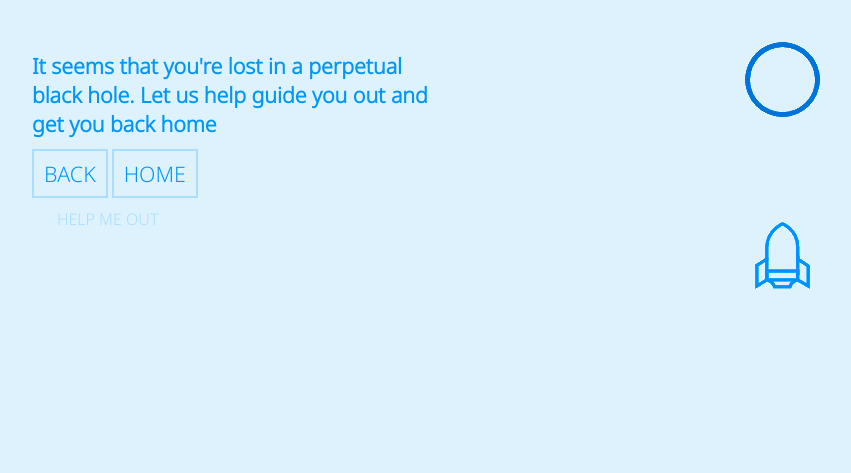
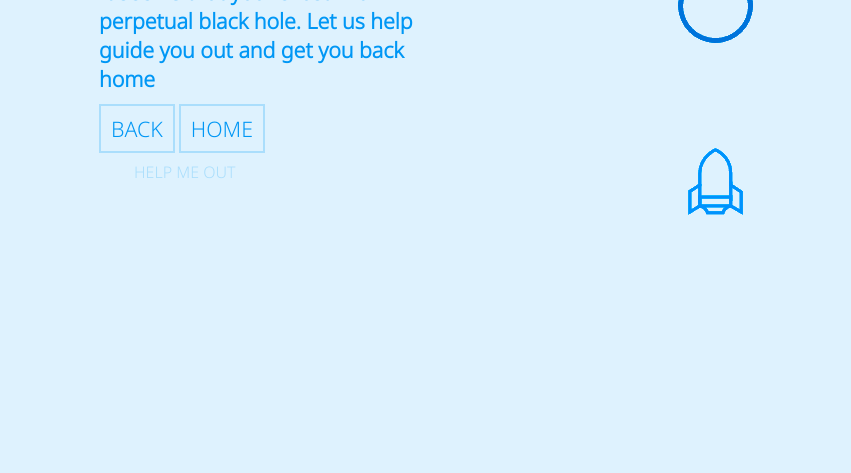
Before and after one commit to BaubasDRSK/02-hmm, a website: page index.html in a window 1280 px wide. Shown: the part 327-800 px from the top of the page, without its empty margins (191-1042 px from the left). Drawn offline with Linux system fonts and the light colour scheme.

Commit message:
style touchup, position with calc()

```diff
--- a/index.html
+++ b/index.html
@@ -10,17 +10,47 @@
     <link rel="preconnect" href="https://fonts.gstatic.com" crossorigin>
     <link href="https://fonts.googleapis.com/css2?family=Noto+Sans:wght@100;300&display=swap" rel="stylesheet">
 
+    <style>
+        body{background-color: #DEF2FE;}
+
+        main{
+            width: 700px;
+            margin-left:calc((100% - 700px) / 2);
+            margin-top: 2vw;
+            display: inline-block;}
+
+        h1{font-size:100px; font-family: 'Noto Sans', sans-serif;  font-weight: 100; color:#0097F5;}
+
+        p{font-family: 'Noto Sans', sans-serif; font-size:16pt;  font-weight: bold; color:#0097F5;}
+
+        a{font-family: 'Noto Sans', sans-serif; font-size:16pt; text-decoration: none; color:#0097F5; text-transform: uppercase; padding:8px 10px 8px 10px; border:2px solid; border-color:#AADEFC;}
+
+        a.help{
+            display: block;
+            border:none;
+            font-size:12pt;
+            color: #AADEFC;
+            text-transform: uppercase;
+            text-decoration: none;
+            font-family: 'Noto Sans', sans-serif;
+            margin:10px 25px 25px 25px;
+        }
+
+        img{height: 100%; margin-top: 100px; display:inline-block; float:right;}
+
+    </style>
+
 </head>
-<body style="background-color: #DEF2FE;">
-    <main style="width: 66%; margin:100px 0 0 17%; display: inline-block;">
+<body >
+    <main >
         <div style="width:48%; display:inline-block">
-            <h1 style="font-size:100px; font-family: 'Noto Sans', sans-serif;  font-weight: 100; color:#0097F5;">Hmm.</h1>
-            <p style="font-family: 'Noto Sans', sans-serif; font-size:16pt;  font-weight: bold; color:#0097F5;">It seems that you're lost in a perpetual black hole. Let us help guide you out and get you back home</p>
-            <a href="" style="font-family: 'Noto Sans', sans-serif; font-size:16pt; text-decoration: none; color:#0097F5; text-transform: uppercase; padding:8px 10px 8px 10px; border:2px solid; border-color:#AADEFC ;">Back</a>
-            <a href="" style="font-family: 'Noto Sans', sans-serif; font-size:16pt; text-decoration: none; color:#0097F5; text-transform: uppercase; padding:8px 10px 8px 10px; border:2px solid; border-color:#AADEFC">Home</a>
-            <a href="" style="display: block; color: #AADEFC; text-transform: uppercase; text-decoration: none; font-family: 'Noto Sans', sans-serif; margin-top:20px; margin-left:25px;">Help me out</a>
+            <h1>Hmm.</h1>
+            <p>It seems that you're lost in a perpetual black hole. Let us help guide you out and get you back home</p>
+            <a href="" style="">Back</a>
+            <a href="" >Home</a>
+            <a  class="help" href="" >Help me out</a>
         </div>
-        <img src="./rocket.png" alt="" style="height: 100%; margin-top: 100px; display:inline-block; float:right;">
+        <img src="./rocket.png" alt="raketa">
     </main>
 
 </body>
```
